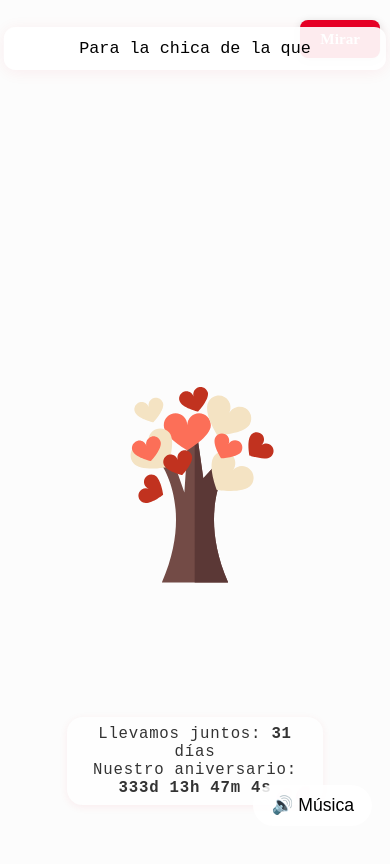
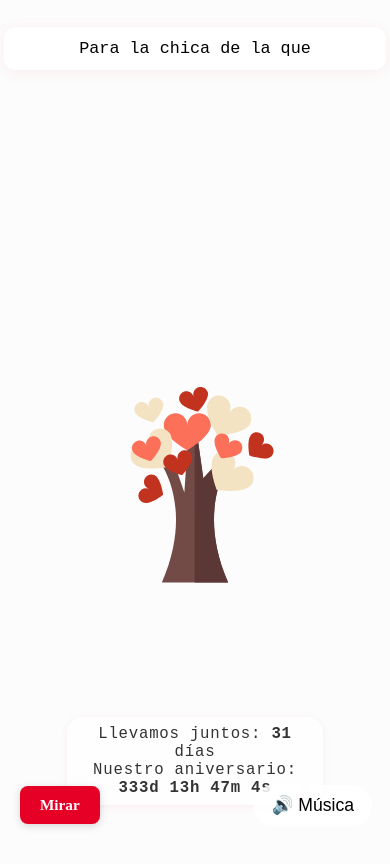
Before and after one commit to Ren1818/Car, a plain HTML site: page carta.html in a window 390 px wide. Drawn offline with Linux system fonts and the light colour scheme.

Commit message:
Change nav-button to fixed position
Updated the nav-button style to be fixed at the bottom left.

```diff
--- a/Css/style.mobile.css
+++ b/Css/style.mobile.css
@@ -12,7 +12,11 @@ body {
 }
 /*estilo botn movile*/
 .nav-button {
-    display: inline-block;
+  position: fixed;
+    bottom: 20px;
+    left: 20px;
+    z-index: 1000;
+    /*display: inline-block;*/
     padding: 10px 20px;
     background-color: #e60026; /* Color para combinar con tu diseño */
     color: #ffffff;
```
